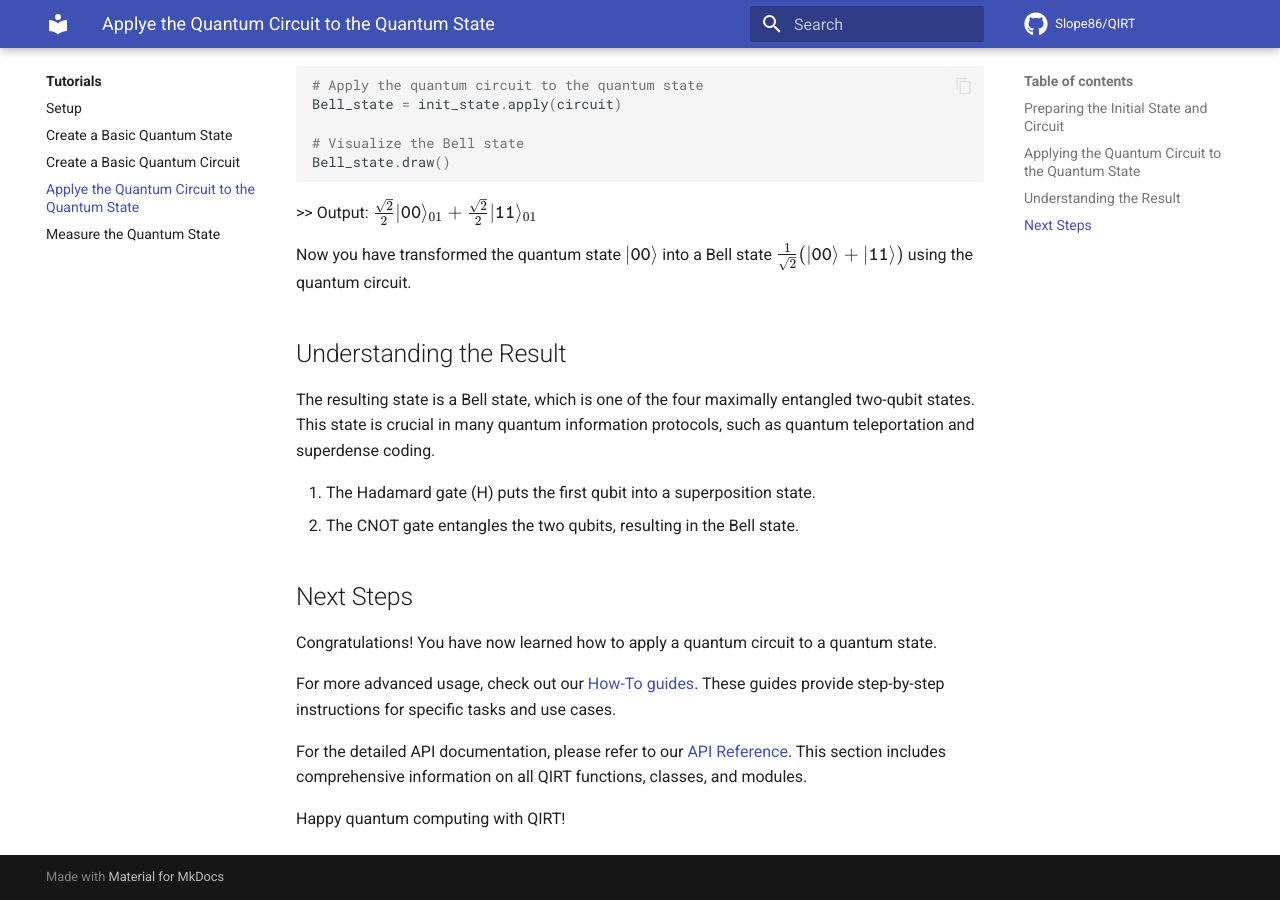
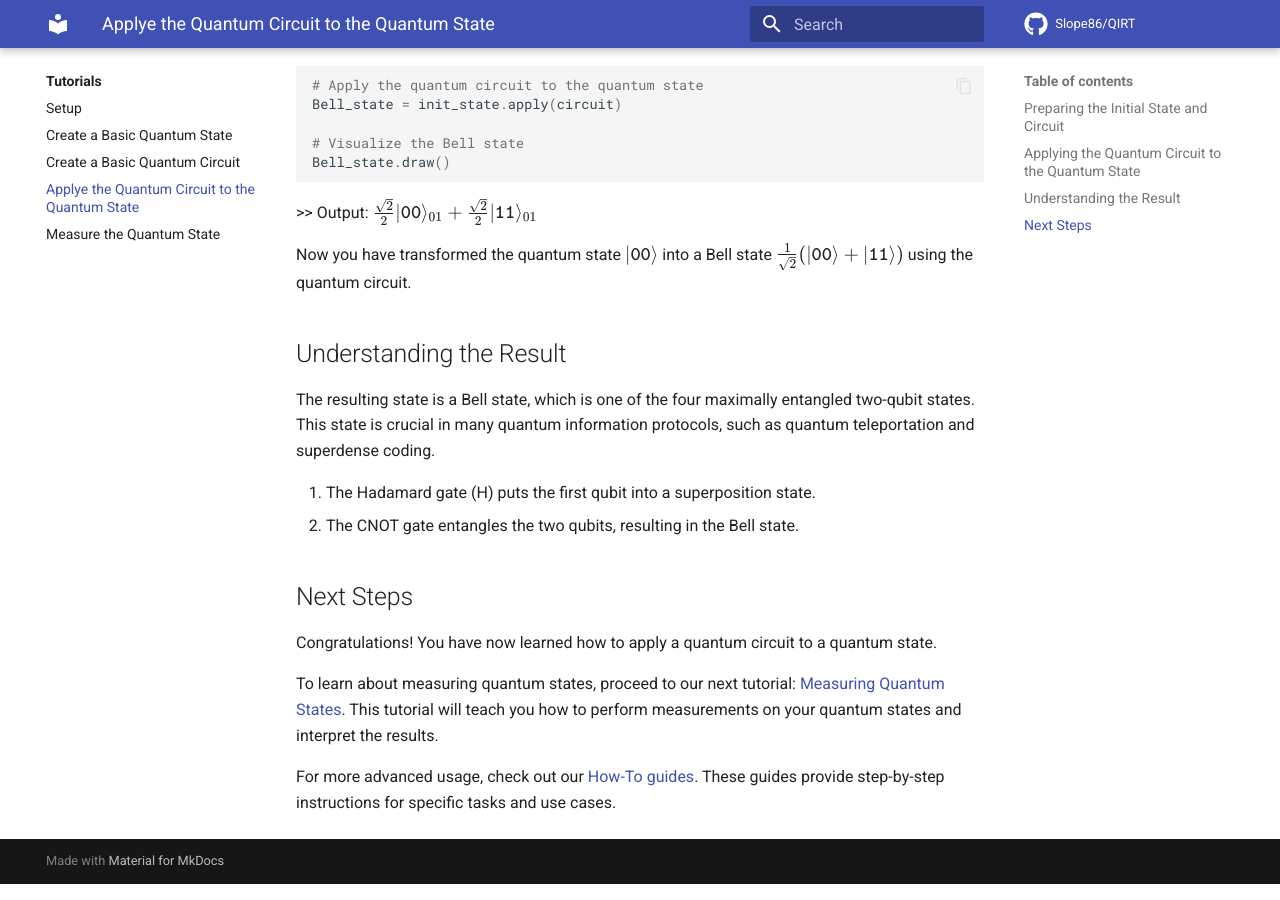
Before and after one commit to Slope86/QIRT, an MkDocs documentation site: the page built from docs/tutorials/apply_circuit.md, in a window 1280 px wide and 900 px high, scrolled down 909 px. Built offline with MkDocs 1.6.1 and Material for MkDocs 9.7.7, drawn with Linux system fonts in a browser that asks for light colours; comment, search, counter and statistics services are not loaded.

Commit message:
docs: Update tutorials to provide clearer instructions for next steps

```diff
--- a/docs/tutorials/apply_circuit.md
+++ b/docs/tutorials/apply_circuit.md
@@ -50,8 +50,6 @@ The resulting state is a Bell state, which is one of the four maximally entangle
 
 Congratulations! You have now learned how to apply a quantum circuit to a quantum state.
 
+To learn about measuring quantum states, proceed to our next tutorial: [Measuring Quantum States](basic_measurement.md). This tutorial will teach you how to perform measurements on your quantum states and interpret the results.
+
 For more advanced usage, check out our [How-To guides](../how_to_guides/index.md). These guides provide step-by-step instructions for specific tasks and use cases.
-
-For the detailed API documentation, please refer to our [API Reference](../reference/index.md). This section includes comprehensive information on all QIRT functions, classes, and modules.
-
-Happy quantum computing with QIRT!
```
Also changed, not shown: docs/tutorials/basic_create_circuit.md (+3 -1 lines), docs/tutorials/basic_create_state.md (+3 -1 lines).
